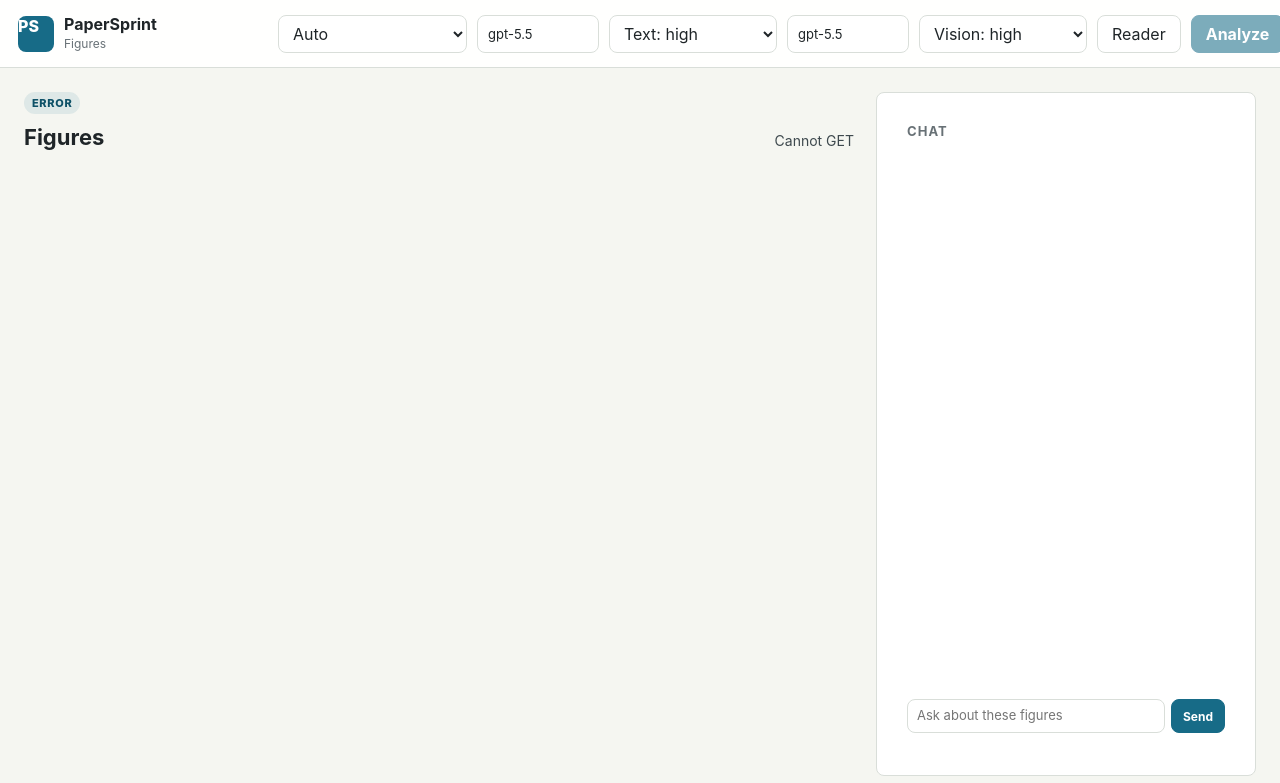
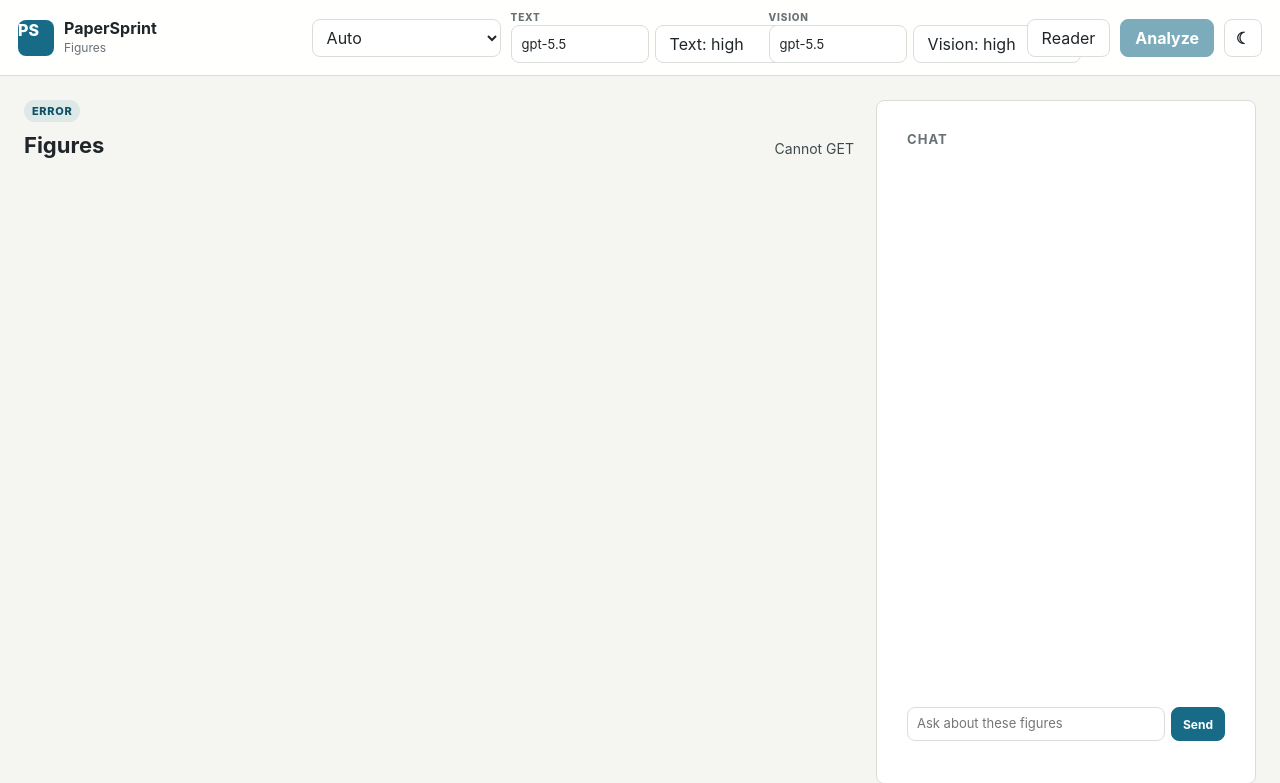
Before and after one commit to dimostzim/papersprint, a FastAPI app: page /figures/1 in a window 1280 px wide. Shown: the top 783 px of the page. Run offline with FastAPI, Linux system fonts and the light colour scheme.

Commit message:
Group model selectors with suggestions

```diff
--- a/app/ai.py
+++ b/app/ai.py
@@ -22,6 +22,7 @@ ANALYSIS_VERSION = 11
 DEFAULT_MODEL = "gpt-5.5"
 DEFAULT_REASONING_EFFORT = "high"
 REASONING_EFFORTS = {"none", "low", "medium", "high", "xhigh"}
+MODEL_OPTIONS = ["gpt-5.5", "gpt-5.4", "gpt-5.4-mini", "gpt-5.3-codex"]
 REFERENCES_START_RE = re.compile(r"(?:^|\n)\s*(?:references|bibliography|works cited)\s*(?:\n|$)", re.IGNORECASE)
 
 ANALYSIS_SYSTEM = """You help researchers read scientific papers quickly.
@@ -65,6 +66,7 @@ def provider_status() -> dict[str, Any]:
             "CODEX_REASONING_EFFORT",
         ),
         "reasoning_efforts": sorted(REASONING_EFFORTS, key=["none", "low", "medium", "high", "xhigh"].index),
+        "model_options": MODEL_OPTIONS,
         "openai_available": has_openai_key,
         "codex_available": has_codex,
         "providers": [
--- a/static/figures.js
+++ b/static/figures.js
@@ -23,6 +23,7 @@ const els = {
   textEffortSelect: document.getElementById("text-effort-select"),
   visionModelInput: document.getElementById("vision-model-input"),
   visionEffortSelect: document.getElementById("vision-effort-select"),
+  modelOptions: document.getElementById("model-options"),
   warnings: document.getElementById("figure-warnings"),
   list: document.getElementById("figures-list"),
   reanalyzeButton: document.getElementById("reanalyze-figures-button"),
@@ -158,6 +159,25 @@ function populateEffortSelect(select, efforts, selected, prefix) {
   );
 }
 
+function populateModelOptions(settings) {
+  if (!els.modelOptions) {
+    return;
+  }
+
+  const models = [
+    settings.default_text_model,
+    settings.default_vision_model,
+    ...(settings.model_options || []),
+  ]
+    .map((model) => String(model || "").trim())
+    .filter(Boolean);
+  const uniqueModels = Array.from(new Set(models));
+  setHtml(
+    els.modelOptions,
+    uniqueModels.map((model) => `<option value="${escapeHtml(model)}"></option>`).join(""),
+  );
+}
+
 async function loadSettings() {
   const settings = await requestJson("/api/settings");
   if (settings.default_provider && els.providerSelect) {
@@ -180,6 +200,7 @@ async function loadSettings() {
     els.visionModelInput.placeholder = "Vision model";
     els.visionModelInput.title = "Vision model";
   }
+  populateModelOptions(settings);
   populateEffortSelect(els.textEffortSelect, efforts, textEffort, "Text");
   populateEffortSelect(els.visionEffortSelect, efforts, visionEffort, "Vision");
 }
--- a/static/styles.css
+++ b/static/styles.css
@@ -229,6 +229,7 @@ button:disabled {
 
 .upload-form select,
 .upload-form input,
+.model-group,
 .figure-page-actions select,
 .figure-page-actions input,
 .upload-form button,
@@ -239,6 +240,25 @@ button:disabled {
   border-radius: 8px;
 }
 
+.model-group {
+  width: 248px;
+  height: auto;
+  display: grid;
+  grid-template-columns: minmax(0, 1fr) 104px;
+  gap: 3px 6px;
+  align-items: end;
+}
+
+.model-group > span {
+  grid-column: 1 / -1;
+  color: var(--muted);
+  font-size: 10px;
+  font-weight: 800;
+  line-height: 1;
+  text-transform: uppercase;
+  letter-spacing: 0.08em;
+}
+
 .upload-form select,
 .figure-page-actions select,
 .model-input {
@@ -250,13 +270,13 @@ button:disabled {
 }
 
 .model-input {
-  width: 122px;
-  min-width: 118px;
+  width: 100%;
+  min-width: 0;
   font-size: 13px;
 }
 
 .effort-select {
-  min-width: 112px;
+  min-width: 0;
 }
 
 .api-key-input {
--- a/templates/figures.html
+++ b/templates/figures.html
@@ -4,7 +4,7 @@
     <meta charset="utf-8" />
     <meta name="viewport" content="width=device-width, initial-scale=1" />
     <title>Figures - PaperSprint</title>
-    <link rel="stylesheet" href="/static/styles.css?v=48" />
+    <link rel="stylesheet" href="/static/styles.css?v=53" />
   </head>
   <body class="figures-body" data-paper-id="{{ paper_id }}">
     <header class="topbar">
@@ -31,10 +31,17 @@
           placeholder="OpenAI API key"
           aria-label="OpenAI API key"
         />
-        <input id="text-model-input" class="model-input" type="text" aria-label="Text model" spellcheck="false" />
-        <select id="text-effort-select" class="effort-select" aria-label="Text reasoning effort"></select>
-        <input id="vision-model-input" class="model-input" type="text" aria-label="Vision model" spellcheck="false" />
-        <select id="vision-effort-select" class="effort-select" aria-label="Vision reasoning effort"></select>
+        <label class="model-group">
+          <span>Text</span>
+          <input id="text-model-input" class="model-input" type="text" list="model-options" aria-label="Text model" spellcheck="false" />
+          <select id="text-effort-select" class="effort-select" aria-label="Text reasoning effort"></select>
+        </label>
+        <label class="model-group">
+          <span>Vision</span>
+          <input id="vision-model-input" class="model-input" type="text" list="model-options" aria-label="Vision model" spellcheck="false" />
+          <select id="vision-effort-select" class="effort-select" aria-label="Vision reasoning effort"></select>
+        </label>
+        <datalist id="model-options"></datalist>
         <a class="button-link" href="/">Reader</a>
         <button id="reanalyze-figures-button" class="loading-button" type="button" disabled>
           <span class="button-spinner" aria-hidden="true"></span>
@@ -77,6 +84,6 @@
 
     <div id="toast" class="toast hidden"></div>
     <script type="module" src="/static/theme.js?v=14"></script>
-    <script type="module" src="/static/figures.js?v=18"></script>
+    <script type="module" src="/static/figures.js?v=19"></script>
   </body>
 </html>
```
Also changed, not shown: static/app.js (+21 -0 lines), templates/index.html (+13 -6 lines).
